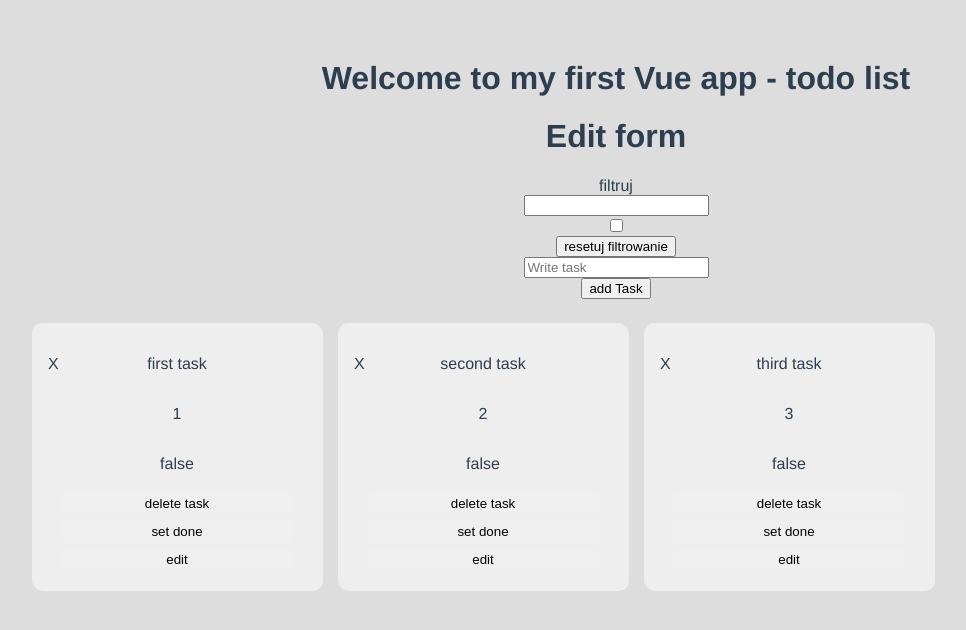
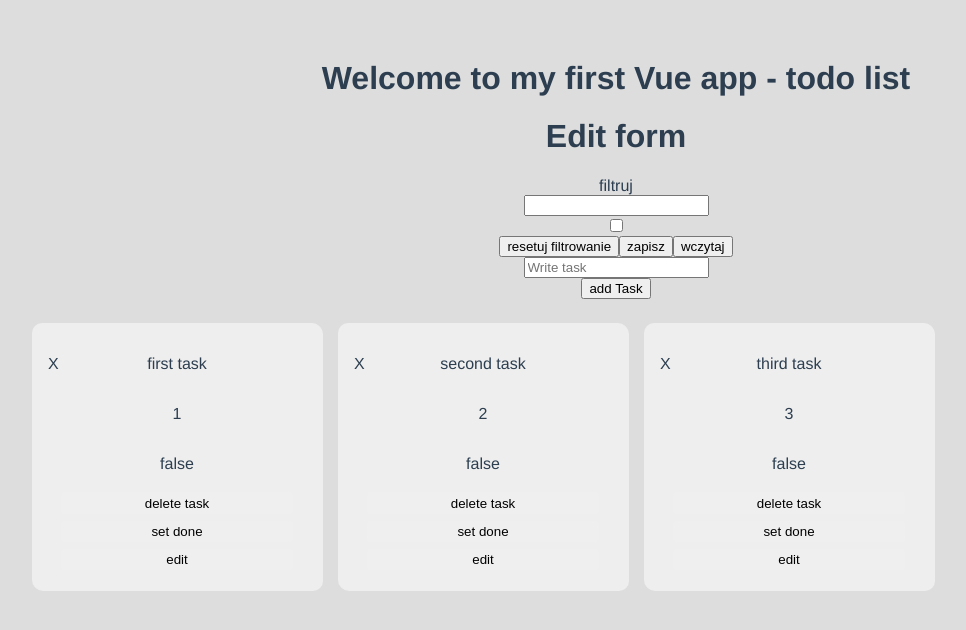
Before and after one commit to natural2703/Vue-ToDo-List, a Vue app: page / in a window 1280 px wide. Shown: the top 630 px of the page, without its empty margins (24-990 px from the left). Built offline with nearby package versions, Linux system fonts and the light colour scheme.

Commit message:
saving tasks and loading from local storage added

```diff
--- a/src/App.vue
+++ b/src/App.vue
@@ -3,6 +3,8 @@
   <HelloWorld msg="Welcome to my first Vue app - todo list"/>
   <FilterForm :searchTaskName="searchTaskName" :searchHandle="searchHandle"/>
   <button @click="resetFilter">resetuj filtrowanie</button>
+  <button @click="saveDataToStorage">zapisz</button>
+  <button @click="loadDataFromStorage">wczytaj</button>
    <form>
     <div>
       <input type='text' placeholder="Write task" v-model="tmpTaskName"/>
@@ -119,6 +121,15 @@ export default {
     },
     resetFilter(){
       this.rawTask = this.tasks;
+    },
+    saveDataToStorage(){
+      localStorage.setItem('tasks',JSON.stringify(this.tasks))
+    },
+    loadDataFromStorage(){
+      const data = localStorage.getItem('tasks')
+      console.log(JSON.parse(data))
+      this.tasks = JSON.parse(data)
+      this.rawTask = JSON.parse(data)
     }
   }
 }
```
